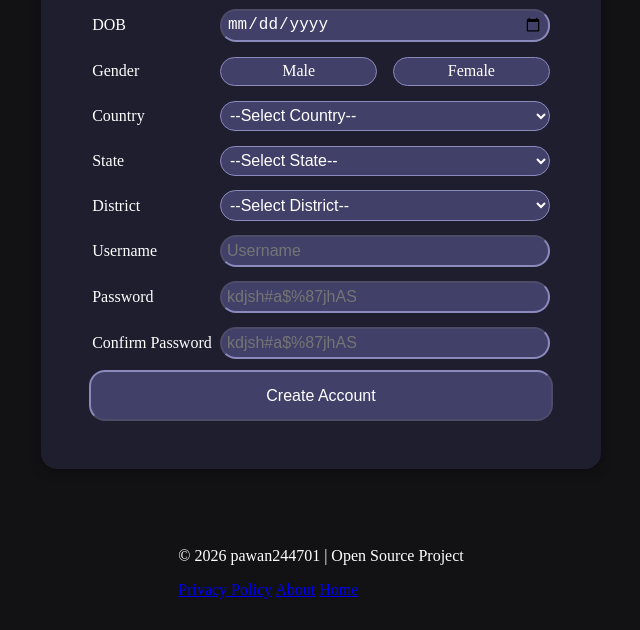
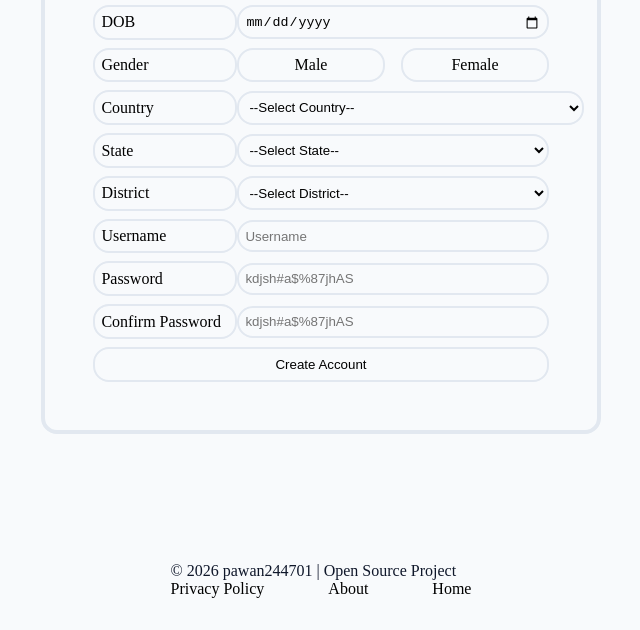
Before and after one commit to pawan244701/myproF-Stack, a plain HTML site: page frontend/registration.html in a window 1280 px wide. Shown: the part 201-831 px from the top of the page, without its empty margins (319-959 px from the left). Before the commit the page ends 800 px from the top, so only its background shows below. Drawn offline with Linux system fonts and the light colour scheme; sample sign-in values are in the browser's storage.

Commit message:
edited reg.*

```diff
--- a/frontend/registration.css
+++ b/frontend/registration.css
@@ -1,131 +1,150 @@
+* {
+    margin: 0%;
+    padding: 0%;
+    box-sizing: border-box;
+}
+
 body {
-    background-color: #121214;
-    color: #ffffff;
     display: flex;
     flex-direction: column;
+    min-height: 100vh;
     align-items: center;
-    justify-content: center;
-    min-height: 100vh;
-    margin: 0;
+
+    background-color: #f8fafc;
+    color: #0f172a;
+    width: 100%;
 
 }
 
-#registrationForm {
-    background-color: #1e1e2f;
-    padding: 3rem;
-    border-radius: 1rem;
-    box-shadow: 0 0.25rem 0.75rem rgba(0, 0, 0, 0.3);
+a {
+    text-decoration: none;
+    color: black;
+}
+
+main {
+    flex: 1;
     display: flex;
-    flex-direction: column;
-    justify-content: center;
-    width: 100%;
-    max-width: 35rem;
-    box-sizing: border-box;
-
+    align-items: center;
 }
 
 #h1tag {
-    margin-top: 0.25rem;
+    align-self: center;
+}
+#registrationForm {
+    justify-self: center;
+    width: 100%;
+    max-width: 35rem;
+    margin: 4rem 2rem;
+    border-radius: 1rem;
+    border: 4px solid #e2e8f0;
+
+    padding: 2rem 3rem;
+
+    display: flex;
+    flex-direction: column;
+
+    gap: .5rem;
 }
 
-/* on divs */
-#registrationForm>div {
+.form-group {
     display: grid;
-    grid-template-columns: 8rem 1fr;
+    grid-template-columns: 9rem 1fr;
     align-items: center;
-    margin-bottom: 0.5rem;
-    padding: 0.2rem;
+}
 
+.form-group label,
+.form-group input:not([type="radio"]),
+.form-group select {
+    background-color: #f8fafc;
+    color: black;
+    padding: .4rem;
+    border: 2px solid #e2e8f0;
+    border-radius: 1rem;
+    transition: transform 0.3s ease-in-out;
+}
+
+.form-group input:not([type="radio"]):hover,
+.form-group select:hover {
+    background-color: #b0bddb;
+    transform: translate(.5rem) scaleX(1.1);
+}
+
+/* submit button */
+#submit-btn {
+    background-color: #f8fafc;
+    border: 2px solid #e2e8f0;
+    border-radius: 1rem;
+    padding: 0.5rem 2rem;
+    margin-bottom: 1rem;
+    width: 100%;
+    cursor: pointer;
+    transition: transform 0.3s ease-in-out;
+}
+
+#submit-btn:hover {
+    background-color: #b0bddb;
+    transform: scale(1.1);
+}
+
+
+
+
+
+/* gender */
+.genderRadioWrapper {
+    display: flex;
+    justify-content: space-between;
+    gap: 1rem;
+    width: 100%;
+}
+.genderRadioWrapper input[type="radio"] {
+    display: none;
+}
+.genderRadioWrapper input[type="radio"]:checked + .diffRadioBtn {
+    background-color: #b0bddb;
+    border-color: #ffffff;
+    font-weight: bold;
+
+}
+.diffRadioBtn {
+    flex: 1;
+    display: block;
+    padding: 0.3rem 0rem;
     color: #ffffff;
-    font-size: 1rem;
+    cursor: pointer;
+    text-align: center;
+    transition: all 0.2 ease-in-out;
+}
+.diffRadioBtn:hover {
+    transform: scale(1.02);
+    background-color: #b0bddb;
 
 }
 
 
-input, select {
-    background-color: #404069;
-    color: #ffffff;
-    font-size: 1rem;
-    width: 100%;
-    box-sizing: border-box;
-    padding: 0.3rem;
 
-    border-radius: 1rem;
-    border-color: #8a8abd;
-    transition: transform 0.2s ease-in-out;
 
+/* footer */
+footer {
+    display: grid;
+    justify-content: center;
+    align-items: center;
+    width: 90%;
+    margin-top: 2rem;
+    padding: 2rem;
 }
 
-input:hover, select:hover {
-    transform: scale(1.01);
-    background-color: #616181;
-
+.footer-links-nav-cls {
+    display: flex;
+    gap: 5vw;
+    justify-self: center;
 }
 
-#genderRadio {
-    display: flex;
-    justify-content: space-between;
-    gap: 1rem;
-    width: 100%;
-
+.footer-links-nav-cls a {
+    transition: transform 0.3s ease-in-out;
 }
 
-#genderRadio input[type="radio"] {
-    display: none;
-
+.footer-links-nav-cls a:hover {
+    transform: scale(1.3);
+    color: blue;
 }
-
-#genderRadio input[type="radio"]:checked + .diffRadioBtn {
-    background-color: #8a8abd;
-    border-color: #ffffff;
-    font-weight: bold;
-
-}
-
-.diffRadioBtn {
-    flex: 1;
-    display: block;
-    padding: 0.3rem 0rem;
-    border: 1px solid #8a8abd;
-    background-color: #404069;
-    color: #ffffff;
-    border-radius: 1rem;
-    cursor: pointer;
-    text-align: center;
-    transition: all 0.2 ease-in-out;
-    box-sizing: border-box;
-
-} /* this block wasn't workig because i accientaly
-use id selector sym/ oparetor #
-after fixing that it was still not working
-bcoz of typos in my html
-*/
-.diffRadioBtn:hover {
-    transform: scale(1.02);
-    background-color: #616181;
-
-}
-
-
-#form-btn-1 {
-    padding: 0.9rem 2rem;
-    background-color: #404069;
-    color: #ffffff;
-    font-size: 1rem;
-    width: 100%;
-
-    border-radius: 1rem;
-    border-color: #8a8abd;
-    transition: transform 0.2s ease-in-out;
-
-}
-
-#form-btn-1:hover {
-    transform: scale(1.1);
-    background-color: #616181;
-
-}
-
-footer {
-    margin-top: auto;
-}
--- a/frontend/registration.html
+++ b/frontend/registration.html
@@ -11,72 +11,74 @@
 <body>
     <p>Your email has been verified.</p>
 
-    <div class="form-div-cls">
-        <form id="registrationForm" action="" method="post" class="from-cls">
+    <main class="main-form-cls">
+
+        <form id="registrationForm" action="#" method="post">
             <h1 id="h1tag">Personal details</h1>
-            <div id="div-real-name">
-                <label for="realName" id="realName-lbl">Real Name</label>
-                <input id="inpRealName" type="text" placeholder="Real Name" required>
+            <div class="form-group">
+                <label for="inpRealName">Real Name</label>
+                <input id="inpRealName" type="text" name="realName" placeholder="Real Name" autocomplete="name"
+                    required>
             </div>
-            <div id="div-dob">
-                <label for="dob" id="dob-lbl">DOB</label>
-                <input type="date" id="dob" required>
+            <div class="form-group">
+                <label for="dob">DOB</label>
+                <input type="date" name="dob" id="dob" required>
             </div>
-            <div id="div-gender">
-                <label id="gender-lbl">Gender</label>
-                <div id="genderRadio">
-                    <input type="radio" id="male" name="gender" value="male">
-                    <label for="male" class="diffRadioBtn">Male</label>
+            <div class="form-group">
+                    <label>Gender</label>
+                    <div class="genderRadioWrapper">
+                        <input type="radio" id="male" name="gender" value="male" hidden>
+                        <label for="male" class="diffRadioBtn">Male</label>
 
-                    <input type="radio" id="female" name="gender" value="female">
-                    <label for="female" class="diffRadioBtn">Female</label>
-                </div>
-
+                        <input type="radio" id="female" name="gender" value="female" hidden>
+                        <label for="female" class="diffRadioBtn">Female</label>
+                    </div>
             </div>
-            <div id="div-contory">
-                <label for="country" id="country-lbl">Country</label>
+            <div class="form-group">
+                <label for="country">Country</label>
                 <select name="country" id="country">
                     <option value="">--Select Country--</option>
                 </select>
             </div>
-            <div id="div-state">
-                <label for="state" id="state-lbl">State</label>
-                <select name="states" id="states">
+            <div class="form-group">
+                <label for="states">State</label>
+                <select name="state" id="states">
                     <option value="">--Select State--</option>
                 </select>
             </div>
-            <div id="div-district">
-                <label for="district" id="district-lbl">District</label>
+            <div class="form-group">
+                <label for="district">District</label>
                 <select name="district" id="district" required>
                     <option value="">--Select District--</option>
                 </select>
-
             </div>
-            <div id="div-uniqe-name">
-                <label for="uniqeName" id="uniqeName-lbl">Username</label>
-                <input type="text" id="uniqeName" placeholder="Username" required>
+            <div class="form-group">
+                <label for="uniqeName">Username</label>
+                <input type="text" id="uniqeName" name="uniqeName" placeholder="Username" autocomplete="username"
+                    required>
             </div>
-            <div id="div-pass">
-                <label for="password" id="password-lbl">Password</label>
-                <input type="password" id="password" placeholder="kdjsh#a$%87jhAS" required>
+            <div class="form-group">
+                <label for="password">Password</label>
+                <input type="password" id="password" name="password" placeholder="kdjsh#a$%87jhAS"
+                    autocomplete="new-password" required>
             </div>
-            <div id="div-con-pass">
-                <label for="confirmPassword" id="confirmPassword-lbl">Confirm Password</label>
-                <input type="password" id="confirmPassword" placeholder="kdjsh#a$%87jhAS" required>
+            <div class="form-group">
+                <label for="confirmPassword">Confirm Password</label>
+                <input type="password" id="confirmPassword" name="confirmPassword" placeholder="kdjsh#a$%87jhAS"
+                    autocomplete="new-password" required>
             </div>
-            <!-- <div class="div-sub-reset-btns"> -->
-            <button type="submit" id="form-btn-1">Create Account</button>
-            <!-- </div> -->
-
+            <div>
+                <button id="submit-btn" type="submit">Create Account</button>
+            </div>
         </form>
-    </div>
+    </main>
     <footer class="footer-cls">
         <div class="copy-right-cls">
             <p>&copy; 2026 pawan244701 | Open Source Project</p>
         </div>
-        <nav class="footer-links-nav-cls">
-            <a href="PrivacyPolicy.html" target="_blank">Privacy Policy</a>
-            <a href="about.html" target="_blank">About</a>
+        <nav class="footer-links-nav-cls" aria-label="Footer Navigation">
+            <a href="PrivacyPolicy.html" target="_blank" rel="noopener">Privacy Policy</a>
+            <a href="about.html" target="_blank" rel="noopener">About</a>
             <a href="home.html">Home</a>
         </nav>
     </footer>
```
